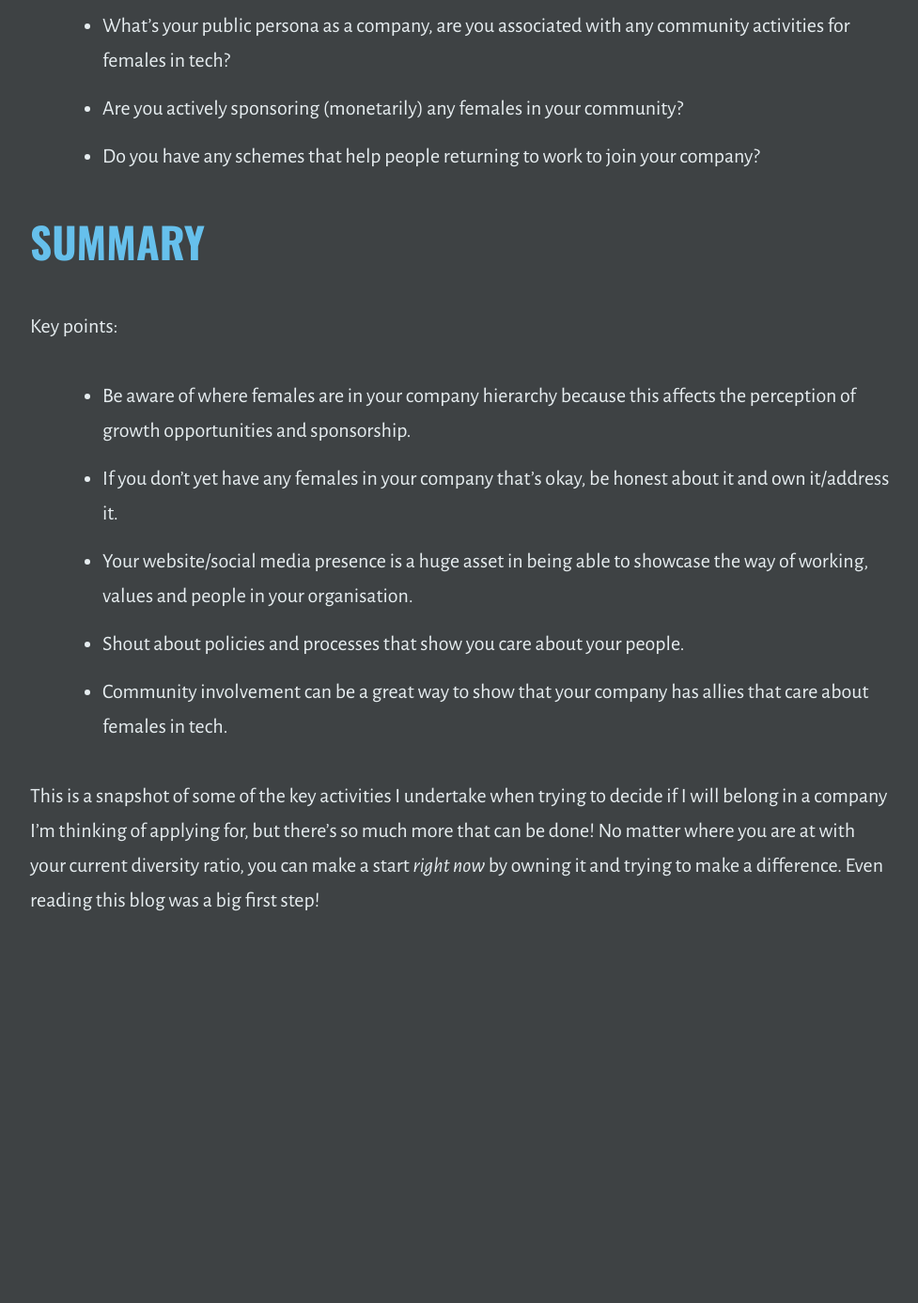
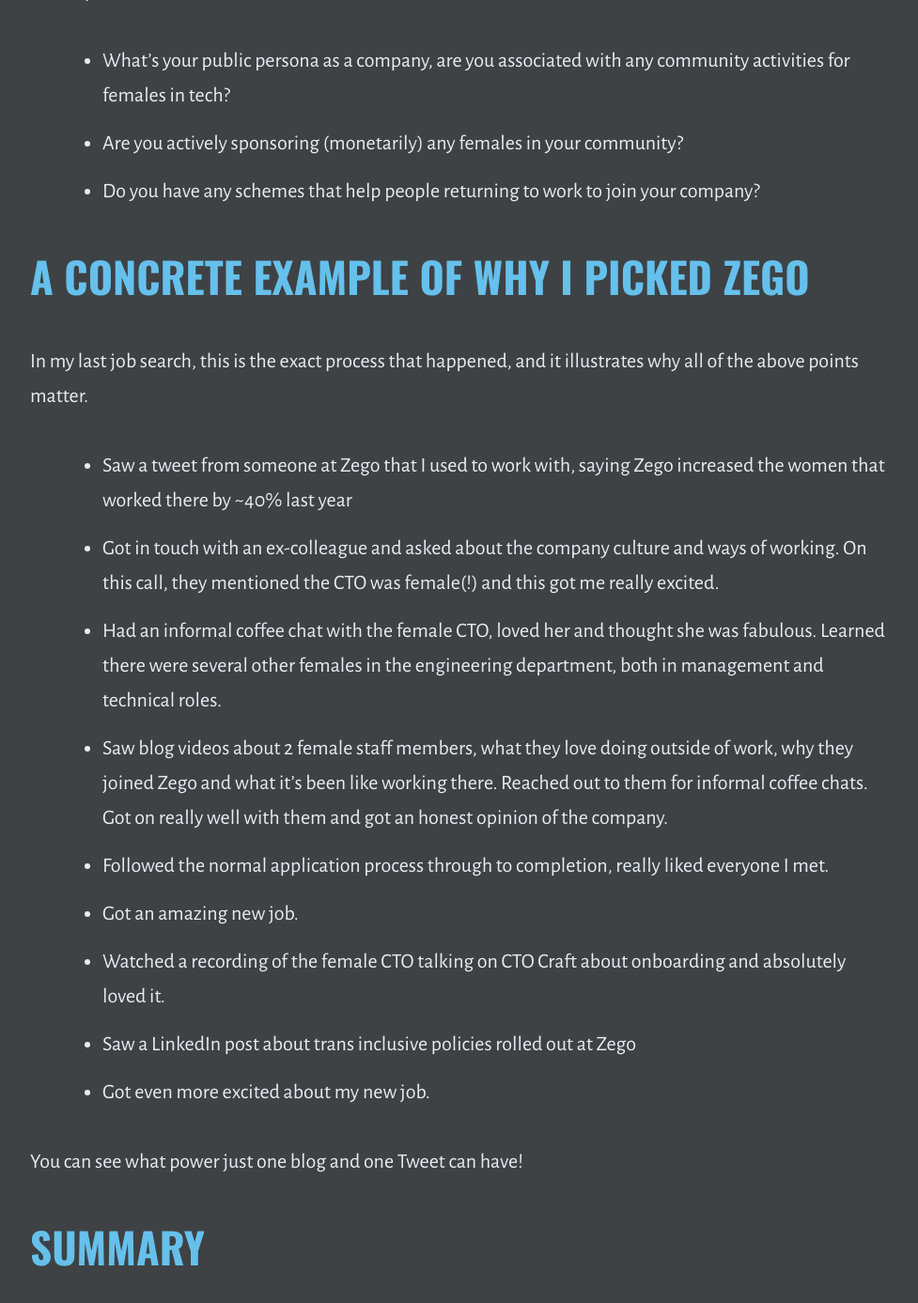
Before and after one commit to outragedpinkracoon/outragedpinkracoon.github.io, a Jekyll site: the page built from _posts/2021-07-01-will-i-belong-here.md, in a window 1280 px wide and 1400 px high, scrolled down 5555 px. Shown: the top 1387 px of the window at 94% size, without its empty margins (149-1126 px from the left). Built offline with Jekyll 4.4.1, drawn with Linux system fonts in a browser that asks for light colours; before the commit the page ends 6636 px from its top, so only the background shows below that; some of the changed text lies outside the part shown.

Commit message:
concrete example

```diff
--- a/_posts/2021-07-01-will-i-belong-here.md
+++ b/_posts/2021-07-01-will-i-belong-here.md
@@ -6,8 +6,7 @@
 ---
 The first thing I do when looking into a new company is ask myself 'will I belong here?'. This is because I need to feel seen, valued, heard, respected and connected to others to be at my best and contribute as fully as I can.
 
-I'll give a breakdown of 5 things I look for as a (white) female in tech when I try to answer this question to help you generate some ideas about how you can start to attract more diverse people into roles in your company.
-
+I'll give a breakdown of 5 things I look for as a (white) female in tech when I try to answer this question to help you generate some ideas about how you can start to attract more diverse people into roles in your company. After this I'll run through the exact process that happened that resulted in my joining my latest role at [Zego](https://www.zego.com/) as a concrete example.
 # 1. What's The Make-Up of the Company?
 When I find an interesting company I go straight to the Team page on their website or LinkedIn. I'm trying to see if there's anyone who looks like me on that page and more specifically is there anyone that looks like me higher up in the company. If the C-suite are all male and pale and there's a void of female leadership it tells me that there's a high chance the people managing me will not be able to empathise with me and my situation.
 
@@ -25,7 +24,7 @@
 
 Company or technical team values can help with this too if they are published and operationalised. If I can see the behaviours and concrete ways the people in your company work then I can get a better idea of if I'm going to feel like I belong or not.
 
-I love blogs about the people in the company, it was one of the main things that attracted me to Zego where I now work. There was a wealth of blogs about other females in the business, what they love doing outside of work, why they joined the company and how they find working there. It wasn't just them though, it was a wide range of employees so the females were not burdened in isolation with doing this extra work.
+I love blogs about the people in the company, it was one of the main things that attracted me to [Zego](https://www.zego.com/) where I now work. There was a wealth of blogs about other females in the business, what they love doing outside of work, why they joined the company and how they find working there. It wasn't just them though, it was a wide range of employees so the females were not burdened in isolation with doing this extra work.
 
 >Before you read ANY FURTHER I want to say this right now. Should you decide to ask females in your company to produce assets like blogs or videos etc you MUST make this a valued and core part of the job and praise and celebrate it. Do not tack on more labour to those that are already emotionally burdened and may be struggling to progress and be seen.
 
@@ -73,6 +72,21 @@
 - Are you actively sponsoring (monetarily) any females in your community?
 - Do you have any schemes that help people returning to work to join your company?
 
+# A Concrete Example of Why I Picked Zego
+In my last job search, this is the exact process that happened, and it illustrates why all of the above points matter.
+
+- Saw a tweet from someone at Zego that I used to work with, saying Zego increased the women that worked there by ~40% last year
+- Got in touch with an ex-colleague and asked about the company culture and ways of working. On this call, they mentioned the CTO was female(!) and this got me really excited.
+- Had an informal coffee chat with the female CTO, loved her and thought she was fabulous. Learned there were several other females in the engineering department, both in management and technical roles.
+- Saw blog videos about 2 female staff members, what they love doing outside of work, why they joined Zego and what it's been like working there. Reached out to them for informal coffee chats. Got on really well with them and got an honest opinion of the company.
+- Followed the normal application process through to completion, really liked everyone I met.
+- Got an amazing new job.
+- Watched a recording of the female CTO talking on CTO Craft about onboarding and absolutely loved it.
+- Saw a LinkedIn post about trans inclusive policies rolled out at Zego
+- Got even more excited about my new job.
+
+You can see what power just one blog and one Tweet can have!
+
 # Summary
 
 Key points:
```
